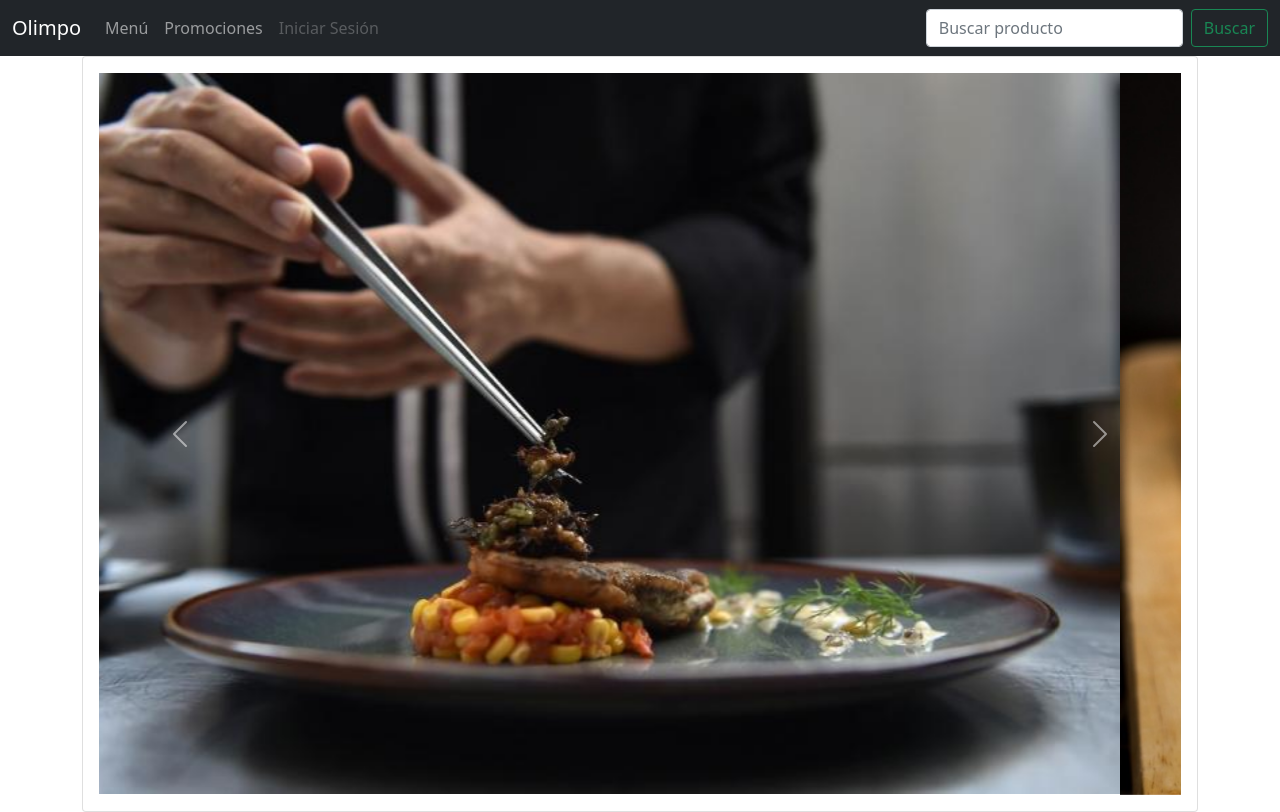
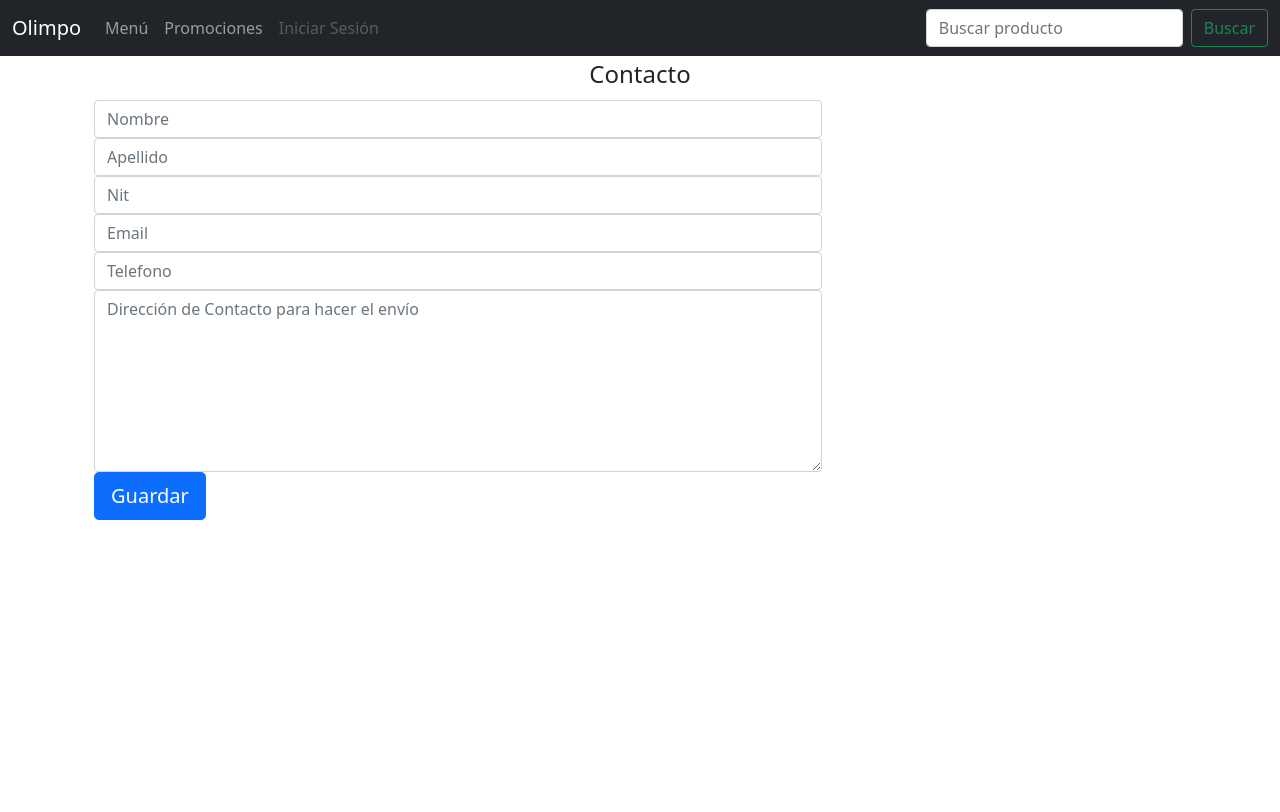
Before and after one commit to JeffGeoMP/Olimpo, an Angular app in the folder Frontend/app-olimpo/: page /formulario in a window 1280 px wide. Before the commit this address led to /MenuToday. Built offline with nearby package versions, Linux system fonts and the light colour scheme.

Commit message:
add form client -201314359

```diff
--- a/Frontend/app-olimpo/src/app/app.module.ts
+++ b/Frontend/app-olimpo/src/app/app.module.ts
@@ -18,6 +18,7 @@ import { NavbarComponent } from './components/shared/navbar/navbar.component';
 import { MenuTodayComponent } from './components/menu-today/menu-today.component';
 import { MenusComponent } from './components/menus/menus.component';
 import { BuscadorComponent } from './components/buscador/buscador.component';
+import { FormcliComponent } from './components/formcli/formcli.component';
 
 @NgModule({
   declarations: [
@@ -25,7 +26,8 @@ import { BuscadorComponent } from './components/buscador/buscador.component';
     NavbarComponent,
     MenuTodayComponent,
     MenusComponent,
-    BuscadorComponent
+    BuscadorComponent,
+    FormcliComponent
   ],
   imports: [
     BrowserModule,
--- a/Frontend/app-olimpo/src/app/app.routes.ts
+++ b/Frontend/app-olimpo/src/app/app.routes.ts
@@ -3,12 +3,14 @@ import { Routes, RouterModule } from '@angular/router';
 import { MenuTodayComponent } from './components/menu-today/menu-today.component';
 import { MenusComponent } from './components/menus/menus.component';
 import { BuscadorComponent } from "./components/buscador/buscador.component";
+import { FormcliComponent } from './components/formcli/formcli.component';
 
 
 const APP_ROUTES: Routes = [
     { path:'Menus', component: MenusComponent},
     { path:'MenuToday', component: MenuTodayComponent},
     { path:'buscar/:termino', component: BuscadorComponent},
+    { path:'formulario', component: FormcliComponent},
     { path: '**', pathMatch: 'full', redirectTo: 'MenuToday'}
 
 ];
--- /dev/null
+++ b/Frontend/app-olimpo/src/app/components/formcli/formcli.component.html
@@ -0,0 +1,59 @@
+<div class="container">
+    <div class="row">
+        <div class="col-md-12">
+            <div class="well well-sm">
+                <form class="form-horizontal" >
+                    <fieldset>
+                        <legend class="text-center header">Contacto</legend>
+
+                        <div class="form-group">
+                            <span class="col-md-1 col-md-offset-2 text-center"><i class="fa fa-user bigicon"></i></span>
+                            <div class="col-md-8">
+                                <input id="fname" name="name" type="text" placeholder="Nombre" class="form-control">
+                            </div>
+                        </div>
+                        <div class="form-group">
+                            <span class="col-md-1 col-md-offset-2 text-center"><i class="fa fa-user bigicon"></i></span>
+                            <div class="col-md-8">
+                                <input id="lname" name="name" type="text" placeholder="Apellido" class="form-control">
+                            </div>
+                        </div>
+                        <div class="form-group">
+                            <span class="col-md-1 col-md-offset-2 text-center"><i class="fa fa-user bigicon"></i></span>
+                            <div class="col-md-8">
+                                <input id="lname" name="name" type="text" placeholder="Nit" class="form-control">
+                            </div>
+                        </div>
+
+                        <div class="form-group">
+                            <span class="col-md-1 col-md-offset-2 text-center"><i class="fa fa-envelope-o bigicon"></i></span>
+                            <div class="col-md-8">
+                                <input id="email" name="email" type="text" placeholder="Email" class="form-control">
+                            </div>
+                        </div>
+
+                        <div class="form-group">
+                            <span class="col-md-1 col-md-offset-2 text-center"><i class="fa fa-phone-square bigicon"></i></span>
+                            <div class="col-md-8">
+                                <input id="phone" name="phone" type="text" placeholder="Telefono" class="form-control">
+                            </div>
+                        </div>
+
+                        <div class="form-group">
+                            <span class="col-md-1 col-md-offset-2 text-center"><i class="fa fa-pencil-square-o bigicon"></i></span>
+                            <div class="col-md-8">
+                                <textarea class="form-control" id="message" name="message" placeholder="Dirección de Contacto para hacer el envío" rows="7"></textarea>
+                            </div>
+                        </div>
+
+                        <div class="form-group">
+
+                                <button type="submit" class="btn btn-primary btn-lg">Guardar</button>
+
+                        </div>
+                    </fieldset>
+                </form>
+            </div>
+        </div>
+    </div>
+</div>
--- /dev/null
+++ b/Frontend/app-olimpo/src/app/components/formcli/formcli.component.ts
@@ -0,0 +1,26 @@
+import { Component, OnInit } from '@angular/core';
+
+@Component({
+  selector: 'app-formcli',
+  templateUrl: './formcli.component.html',
+  styleUrls: ['./formcli.component.css']
+})
+export class FormcliComponent implements OnInit {
+
+  nombre:string=""
+  apellido:string=""
+  nit:string=""
+  correo:string=""
+  telefono:string=""
+  direccion:string=""
+
+  constructor() { }
+
+
+  ngOnInit(): void {
+  }
+  Imprimir(){
+      console.log(this.direccion);
+  }
+
+}
```
Also changed, not shown: Frontend/app-olimpo/src/app/components/formcli/formcli.component.css (added), 1 other file (tests, documents, lock files or other folders).
